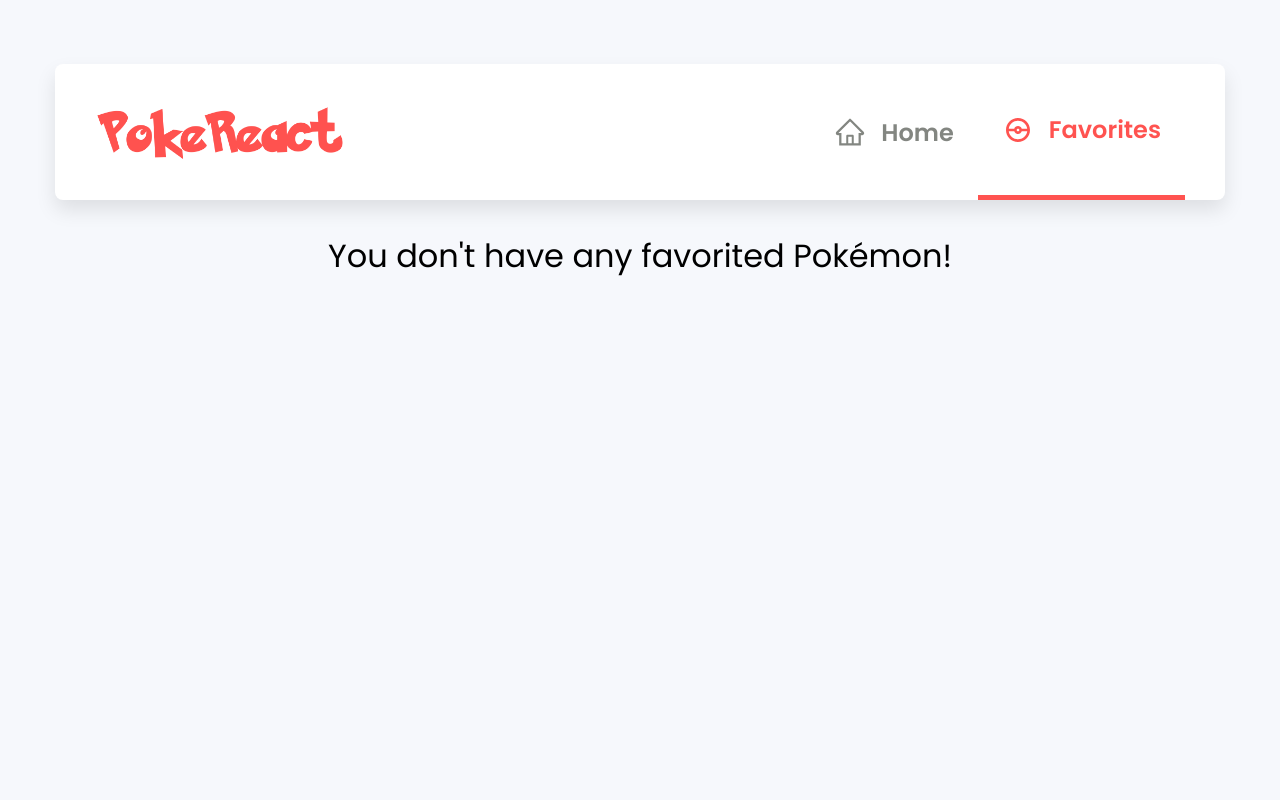
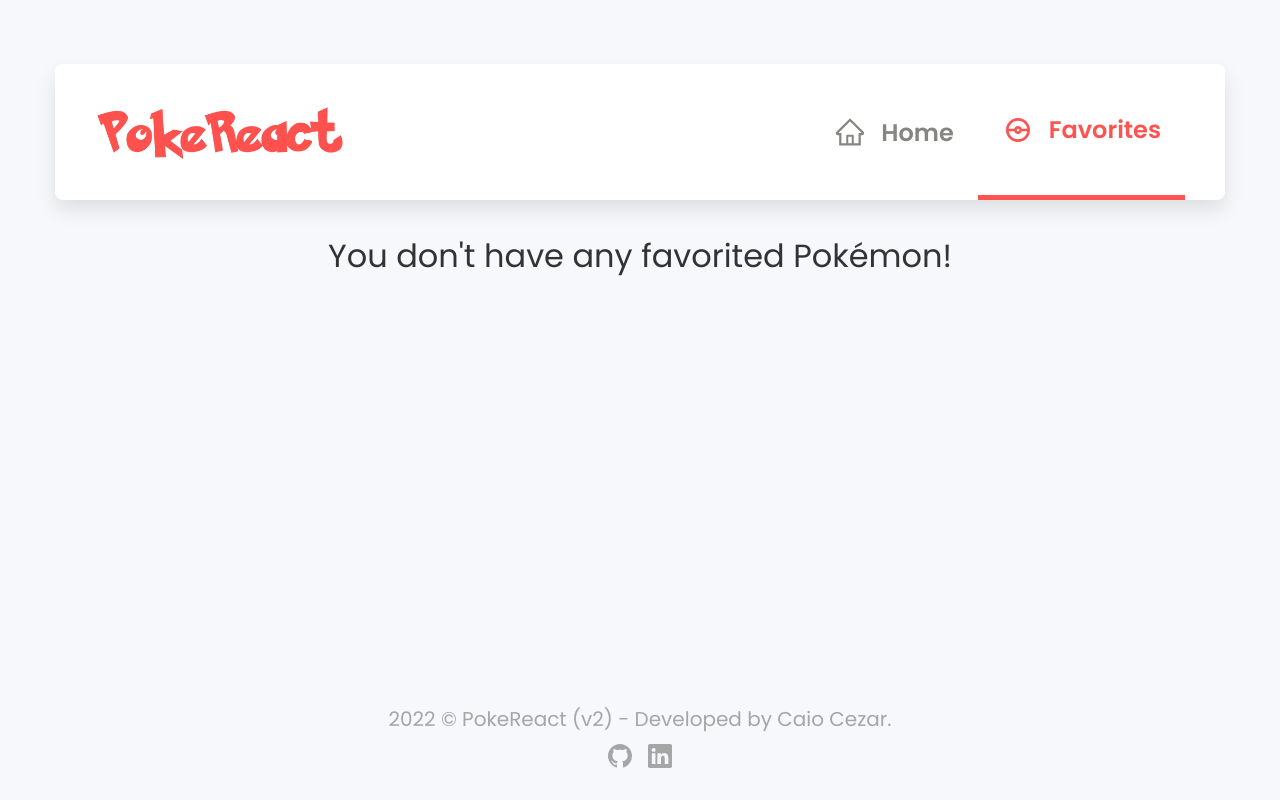
Before and after one commit to caiocezartg/pokereact-v2, a React (Create React App) app: page /pokemon/favorites in a window 1280 px wide. Built offline with nearby package versions, Linux system fonts and the light colour scheme.

Commit message:
➖ Remove React Tilt

```diff
--- a/package.json
+++ b/package.json
@@ -13,7 +13,6 @@
     "react-icons": "^4.3.1",
     "react-router-dom": "^6.2.1",
     "react-scripts": "5.0.0",
-    "react-tilt": "^0.1.4",
     "react-toastify": "^8.1.1",
     "react-tooltip": "^4.2.21",
     "styled-components": "^5.3.3",
--- a/src/App.js
+++ b/src/App.js
@@ -6,6 +6,7 @@ import { GlobalStyle } from "./global/styles";
 import { ToastContainer } from "react-toastify";
 import "react-toastify/dist/ReactToastify.css";
 import Header from "./components/Header";
+import Footer from "./components/Footer";
 
 function App() {
   return (
@@ -17,6 +18,7 @@ function App() {
           <Route path="pokemon/:pokemon" element={<PokemonInfo />} />
           <Route path="pokemon/favorites" element={<PokemonFavorites />} />
         </Routes>
+        <Footer />
       </BrowserRouter>
       <GlobalStyle />
       <ToastContainer />
--- /dev/null
+++ b/src/components/Footer/index.jsx
@@ -0,0 +1,32 @@
+import React from "react";
+import { BsGithub, BsLinkedin } from "react-icons/bs";
+import { Container } from "./styles";
+
+const Footer = () => {
+  const year = new Date().getFullYear();
+
+  return (
+    <Container>
+      <footer>
+        <p>{year} &copy; PokeReact (v2) - Developed by Caio Cezar.</p>
+        <ul>
+          <li>
+            <a href="https://github.com/caiocezartg" target="_blank">
+              <BsGithub />
+            </a>
+          </li>
+          <li>
+            <a
+              href="https://www.linkedin.com/in/caio-cezar-toledo-gon%C3%A7alves/"
+              target="_blank"
+            >
+              <BsLinkedin />
+            </a>
+          </li>
+        </ul>
+      </footer>
+    </Container>
+  );
+};
+
+export default Footer;
--- /dev/null
+++ b/src/components/Footer/styles.js
@@ -0,0 +1,48 @@
+import styled from "styled-components";
+
+export const Container = styled.div`
+  max-width: 75rem;
+  margin: 0 auto;
+  text-align: center;
+
+  footer {
+    height: 120px;
+    width: 100%;
+    position: absolute;
+    bottom: 0;
+    left: 50%;
+    transform: translateX(-50%);
+    display: flex;
+    flex-direction: column;
+    justify-content: center;
+    align-items: center;
+    padding: 0 15px;
+
+    p {
+      font-size: 1.25rem;
+      margin-bottom: 0.5rem;
+      color: #a6a6a6;
+    }
+
+    ul {
+      display: flex;
+      flex-wrap: wrap;
+      justify-content: center;
+      align-items: center;
+
+      li {
+        margin: 0 0.5rem;
+
+        a {
+          color: #a6a6a6;
+          font-size: 1.5rem;
+          transition: 0.3s ease-in-out;
+
+          &:hover {
+            color: #ff5350;
+          }
+        }
+      }
+    }
+  }
+`;
--- a/src/global/styles.js
+++ b/src/global/styles.js
@@ -7,11 +7,17 @@ export const GlobalStyle = createGlobalStyle`
         box-sizing: border-box;
     }
 
+    #root{
+        position: relative;
+        min-height: 100vh;
+        width: 100%;
+        padding-bottom: 150px; //Footer's height
+    }
+
     body {
-        height: 100vh;
-        width: 100%;
         background-color: #F6F8FC;
         font-family: 'Poppins', sans-serif;
+        color: #333;
         -webkit-font-smoothing: antialiased;
     }
 
--- a/src/pages/PokemonFavorites/styles.js
+++ b/src/pages/PokemonFavorites/styles.js
@@ -7,6 +7,7 @@ export const Container = styled.div`
   > p {
     text-align: center;
     font-size: 2rem;
+    padding: 0 15px;
   }
 `;
 
```
Also changed, not shown: 1 other file (tests, documents, lock files or other folders).
